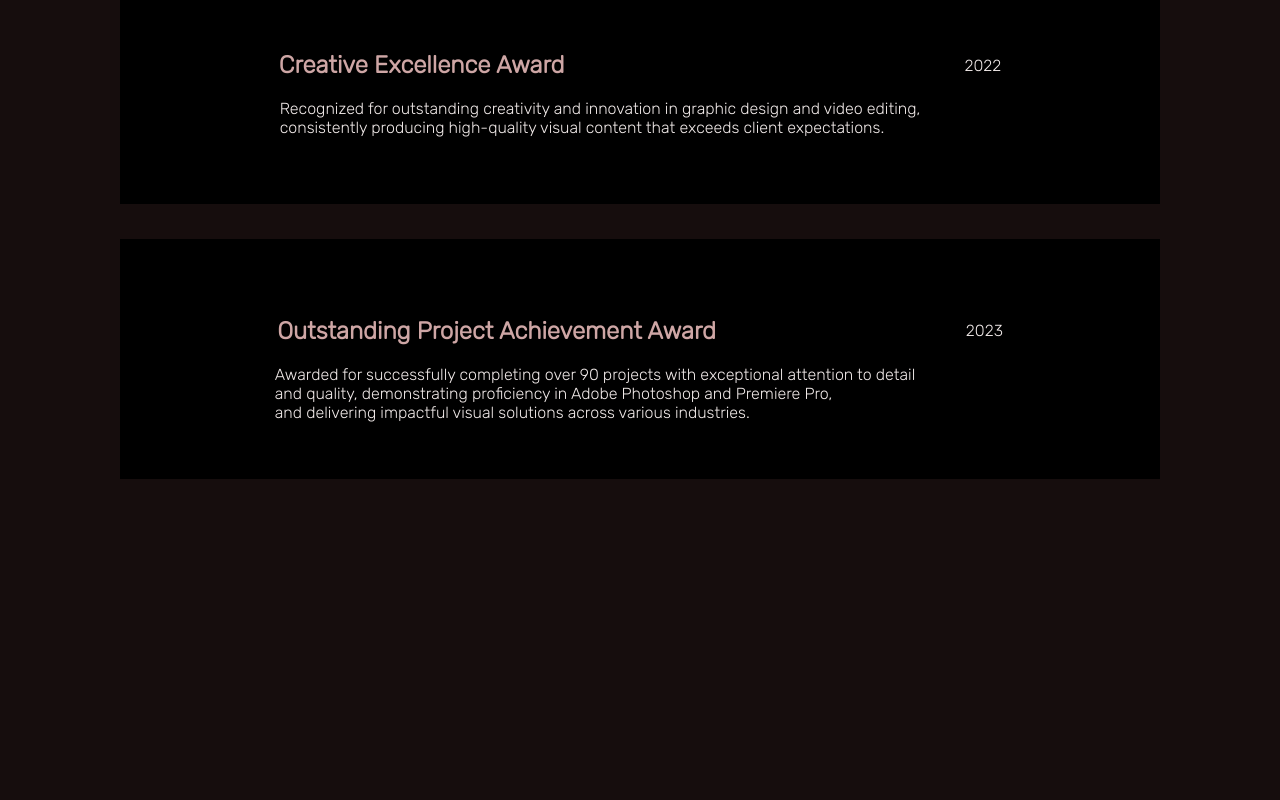
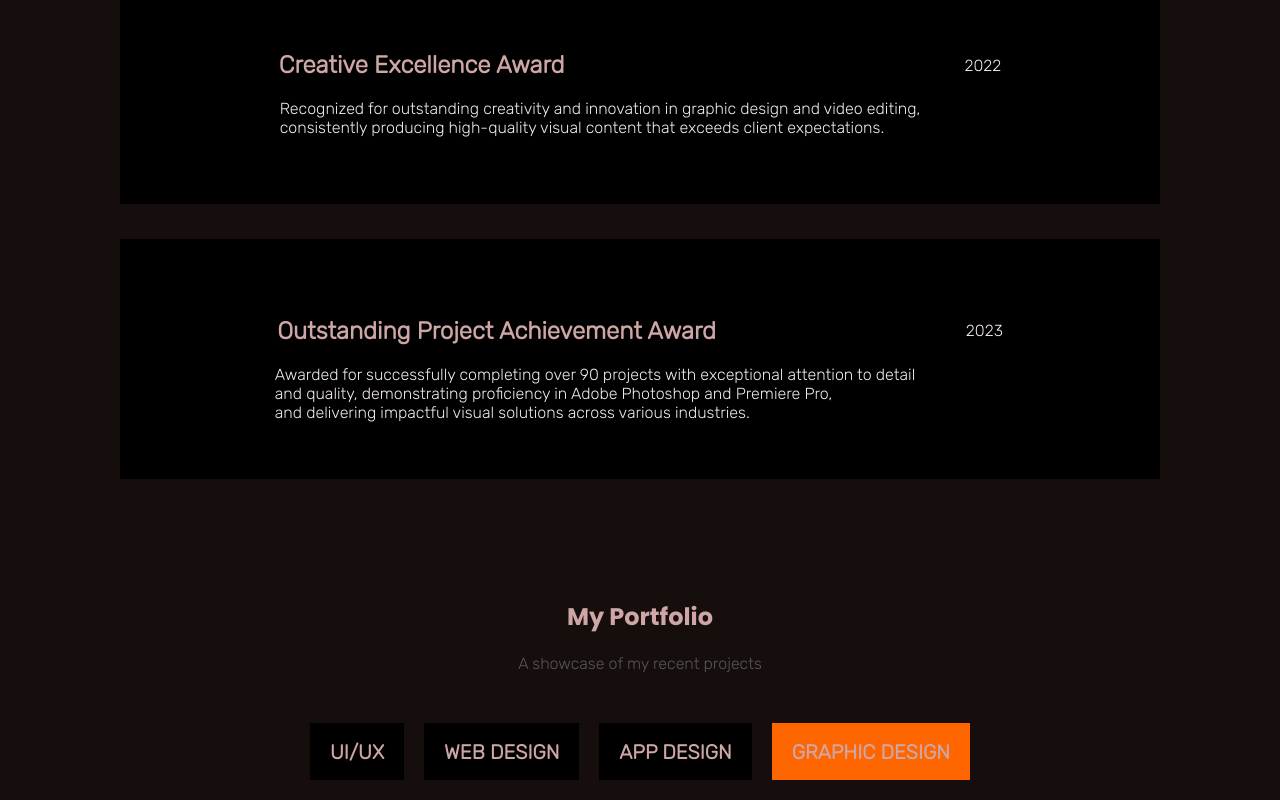
Before and after one commit to CancelShanto/abedin-shanto, a plain HTML site: page index.html in a window 1280 px wide. Shown: the part 2178-2978 px from the top of the page. Before the commit the page ends 2712 px from the top, so only its background shows below. Drawn offline with Linux system fonts and the light colour scheme.

Commit message:
new problem(git live page is not showing the save preview of the site as localhost). added portfolio section buttons

```diff
--- a/index.html
+++ b/index.html
@@ -306,5 +306,27 @@
       </section>
      <!-- awards section ends here -->
 
+     <!-- my portfolio section starts here -->
+      <section>
+        <div class="my-projects">
+            <div><h1>My Portfolio</h1></div>
+            <div><p class="p-txt">A showcase of my recent projects</p></div>
+        </div>
+
+        <div class="all-buttons">
+            <div class="black-button">
+                <h1>UI/UX</h1>
+            </div>
+            <div class="black-button">
+                <h1>WEB DESIGN</h1>
+            </div>
+            <div class="black-button">
+                <h1>APP DESIGN</h1>
+            </div>
+            <div class="orange-button">
+                <h1>GRAPHIC DESIGN</h1>
+            </div>
+      </section>
+     <!-- my portfolio section ends here -->
 </body>
 </html>
--- a/styles.css
+++ b/styles.css
@@ -345,3 +345,43 @@ hr{
     padding: 20px 20px;
     margin: 35px auto;
 }
+
+/* my projects */
+.p-txt{
+    font-family: rubik, arial;
+}
+.my-projects{
+    display: flex;
+    flex-direction: column;
+    justify-content: center;
+    align-items: center;
+    margin-top: 100px;
+
+}
+
+.my-projects p{
+    color: var(--secondary-text-color);
+}
+
+/* project buttons */
+.all-buttons{
+    display: flex;
+    justify-content: center;
+    gap: 20px;
+    margin-top: 50px;
+}
+
+.all-buttons h1{
+    font-size: 20px;
+    font-family: rubik, arial;
+}
+
+.black-button{
+    background-color: black;
+    padding: 0 20px;
+}
+
+.orange-button{
+    background-color: rgb(255, 102, 0);
+    padding: 0 20px;
+}
```
Also changed, not shown: Images/port1.png (added), Images/port2.jpg (added).
